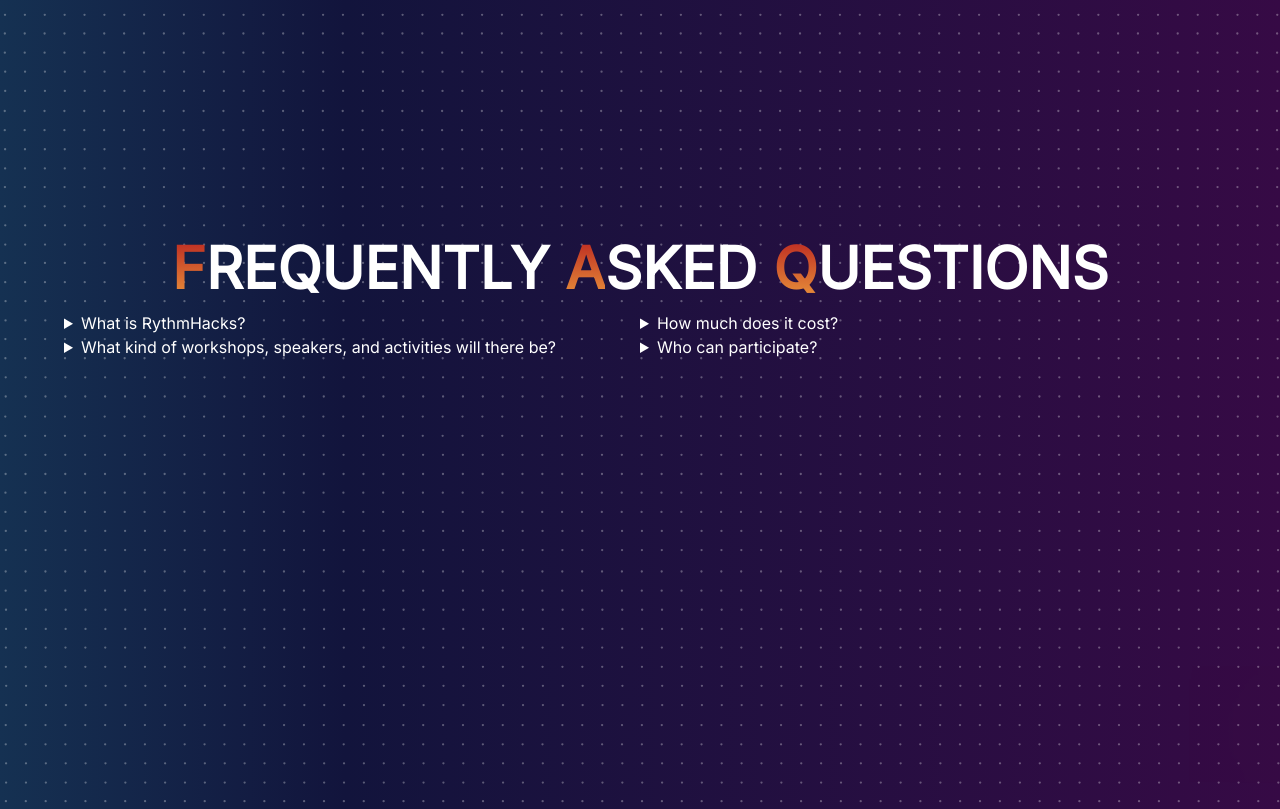
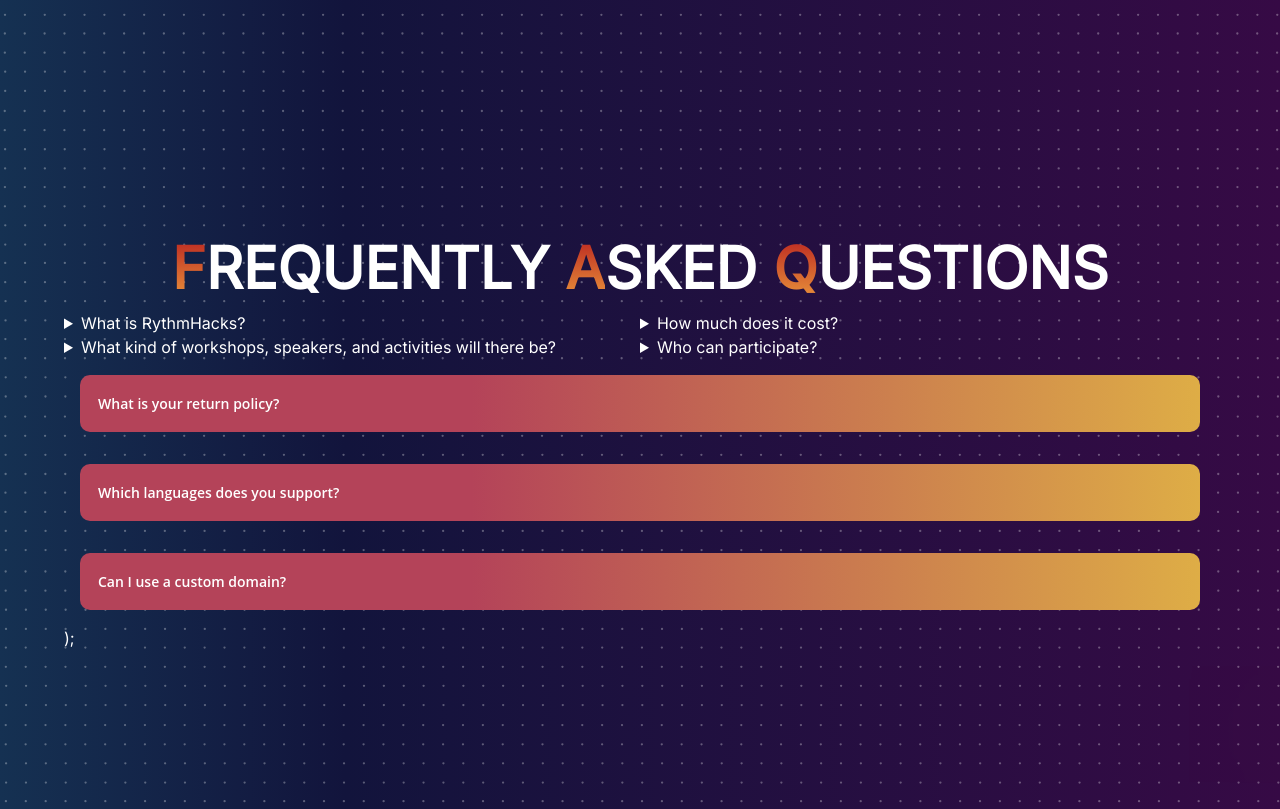
Before and after one commit to RythmHacks/2023.rythmhacks.ca, a React (Create React App) app: page / in a window 1280 px wide. Shown: the part 660-1469 px from the top of the page. Built offline with nearby package versions, Linux system fonts and the light colour scheme.

Commit message:
Add accordion

```diff
--- /dev/null
+++ b/src/components/Accordion.jsx
@@ -0,0 +1,35 @@
+import React, { useState, useRef } from "react";
+
+function Accordion(props) {
+  const [setActive, setActiveState] = useState("");
+  const [setHeight, setHeightState] = useState("0px");
+
+  const content = useRef(null);
+
+  function toggleAccordion() {
+    setActiveState(setActive === "" ? "active" : "");
+    setHeightState(
+      setActive === "active" ? "0px" : `${content.current.scrollHeight}px`
+    );
+  }
+
+  return (
+    <div className="accordion__section">
+      <button className={`accordion ${setActive}`} onClick={toggleAccordion}>
+        <p className="accordion__title">{props.title}</p>
+      </button>
+      <div
+        ref={content}
+        style={{ maxHeight: `${setHeight}` }}
+        className="accordion__content"
+      >
+        <div
+          className="accordion__text"
+          dangerouslySetInnerHTML={{ __html: props.content }}
+        />
+      </div>
+    </div>
+  );
+}
+
+export default Accordion;
--- a/src/components/FAQ/FAQ.jsx
+++ b/src/components/FAQ/FAQ.jsx
@@ -1,6 +1,8 @@
 import './FAQ.scss'
+import Accordion from '../Accordion';
 
 const FAQ = () => {
+
     return (
         <div id = 'faq' class='section items-center'>
             <h2 class='mt-8 font-bold text-center'>
@@ -29,6 +31,26 @@
                     </details>
                 </div>
             </div>
+   <div>
+     <Accordion
+       title="What is your return policy?"
+       content="Lorem ipsum dolor sit amet, consectetur adipiscing elit, sed do eiusmod tempor incididunt ut labore et dolore magna aliqua."
+     />
+     <Accordion
+       title="Which languages does you support?"
+       content="Lorem ipsum dolor sit amet, consectetur adipiscing elit, sed do eiusmod tempor incididunt ut labore et dolore magna aliqua. Lorem ipsum dolor sit amet, consectetur adipiscing elit, sed do eiusmod tempor incididunt ut labore et dolore magna aliqua."
+     />
+     <Accordion
+       title="Can I use a custom domain?"
+       content="
+   <p>Lorem ipsum dolor sit amet, consectetur adipiscing elit, sed do eiusmod tempor incididunt ut labore et dolore magna aliqua.</p>
+   </br>
+   <p>Lorem ipsum dolor sit amet, consectetur adipiscing elit, sed do eiusmod tempor incididunt ut labore et dolore magna aliqua.</p>
+   </br>
+   <p>Lorem ipsum dolor sit amet, consectetur adipiscing elit, sed do eiusmod tempor incididunt ut labore et dolore magna aliqua.</p>"
+     />
+   </div>
+ );
         </div>
     );
 }
--- a/src/components/FAQ/FAQ.scss
+++ b/src/components/FAQ/FAQ.scss
@@ -1,3 +1,9 @@
+* {
+  box-sizing: border-box;
+  margin: 0;
+  padding: 0;
+}
+
 .faq-content {
   display: flex;
 }
@@ -5,3 +11,60 @@
 .column {
   flex: 50%;
 }
+
+/* Style the accordion section */
+.accordion__section {
+  display: flex;
+  flex-direction: column;
+}
+
+/* Style the buttons that are used to open and close the accordion panel */
+.accordion {
+  background-color: #eee;
+  color: #444;
+  cursor: pointer;
+  padding: 18px;
+  display: flex;
+  align-items: center;
+  border: none;
+  outline: none;
+  transition: background-color 0.6s ease;
+}
+
+/* Add a background color to the button if it is clicked on (add the .active class with JS), and when you move the mouse over it (hover) */
+.accordion:hover,
+.active {
+  background-color: #ccc;
+}
+
+/* Style the accordion content title */
+.accordion__title {
+  font-family: "Open Sans", sans-serif;
+  font-weight: 600;
+  font-size: 14px;
+}
+
+/* Style the accordion chevron icon */
+.accordion__icon {
+  margin-left: auto;
+  transition: transform 0.6s ease;
+}
+
+/* Style to rotate icon when state is active */
+.rotate {
+  transform: rotate(90deg);
+}
+
+/* Style the accordion content panel. Note: hidden by default */
+.accordion__content {
+  background-color: white;
+  overflow: hidden;
+  transition: max-height 0.6s ease;
+}
+
+/* Style the accordion content text */
+.accordion__text {
+  font-weight: 400;
+  font-size: 14px;
+  padding: 18px;
+}
```
